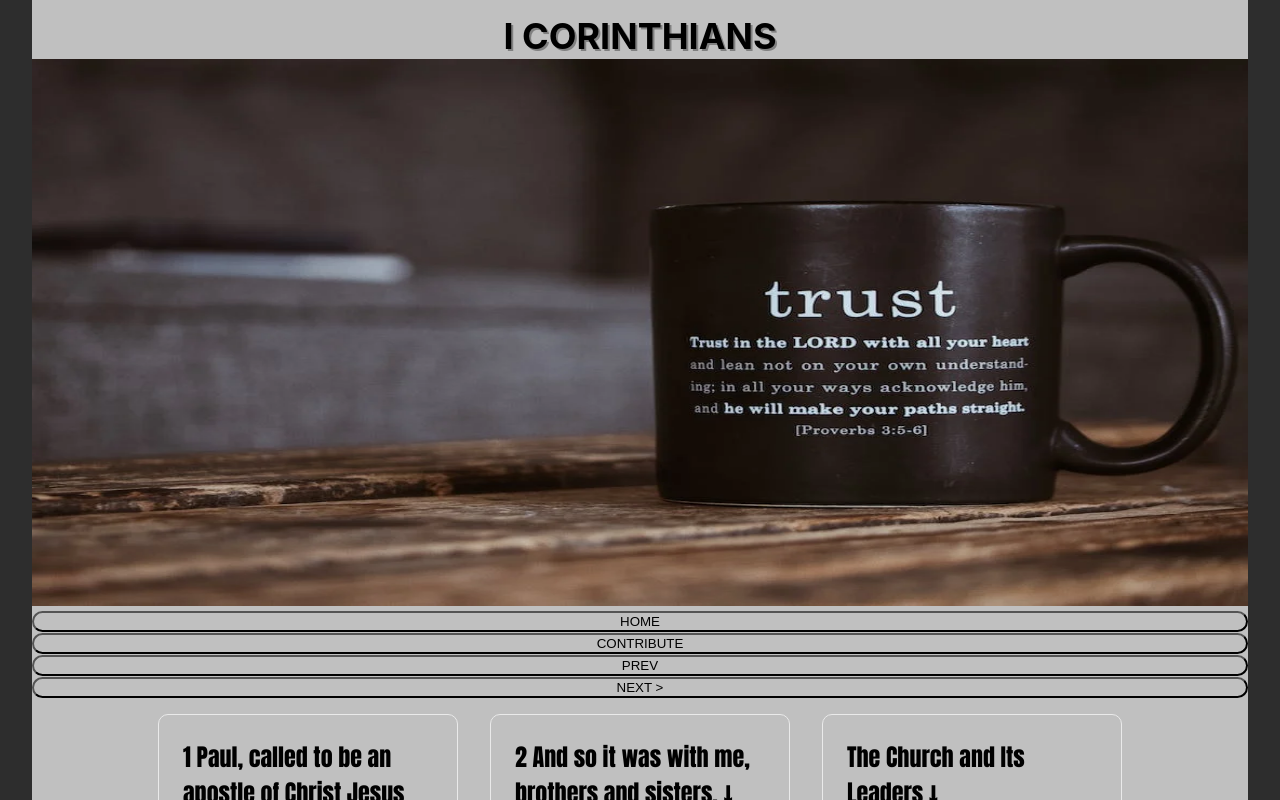
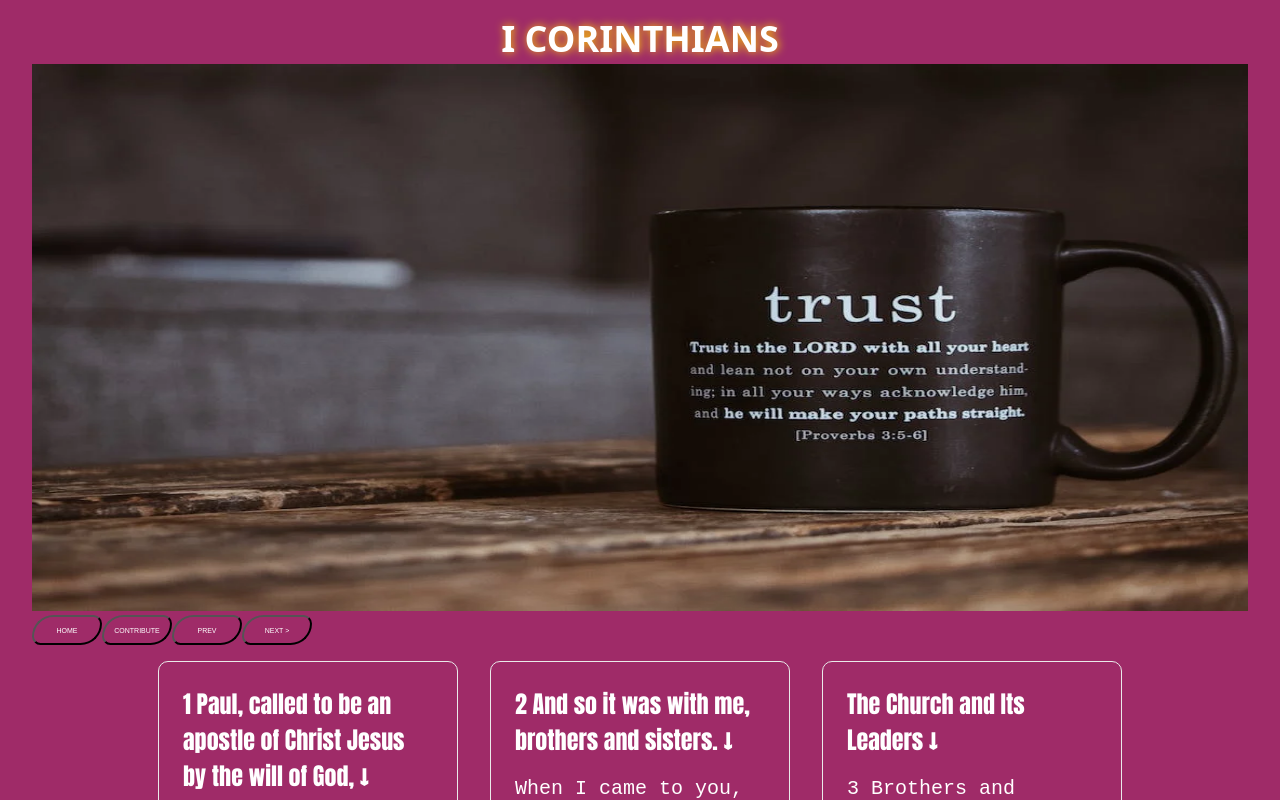
Before and after one commit to jnutt367/first_corinthians, a Next.js app: page / in a window 1280 px wide. Shown: the top 800 px of the page. Built offline with nearby package versions, Linux system fonts and the light colour scheme.

Commit message:
Update Home.module.css
new styles all purple include container

```diff
--- a/styles/Home.module.css
+++ b/styles/Home.module.css
@@ -1,14 +1,13 @@
 .container {
     padding: 0 2rem;
-    background-color: #2d2d2d;
+    background-color:  #9F2B68;
     background-size: cover;
     background-repeat: no-repeat;
 }
 
 .main {
-    background-color: silver;
-    background-size: contain;
-    background-size: contain;
+    background-color: #9F2B68;
+    background-size: cover;
     min-height: 100vh;
     padding: 4rem 0;
     flex: 1;
@@ -85,11 +84,12 @@
 
 
 .title {
+  color: white;
   position: relative;
   top: -50px;
   margin-top: 0;
-  font-family: Ariel, sans, , serif, sans-serif, cursive, fantasy;
-  text-shadow: 2px 2px grey;
+  font-family: Ariel, sans, serif, sans-serif, cursive, fantasy;
+  text-shadow: #FC0 1px 0 10px;
   font-size: 36px;
   margin-bottom: 3.5rem;
 }
@@ -102,7 +102,6 @@
 }
 
 .description {
-    color: grey;
     text-shadow: 1px 1px black;
     padding: 2rem;
     padding-right: 3rem;
@@ -111,16 +110,12 @@
     font-size: 1rem;
     max-width: 60rem;
 }
-.button {
-    width:100%;
-    background-color: silver;
-    border-radius: 15px;
-}
+
 
 
 .button:hover {
-     color: white;
-    background-color: brown;
+    color: black;
+    background-color:#CBC3E3;
     opacity: 0.7;
     text-shadow: 1px 1px black;
     opacity: 1;
@@ -138,20 +133,21 @@
     color: white;
 }
 
-.nav ul li {
+.nav {
     display: flex;
-    flex-basis: auto;
-    color: #fafafa;
+    flex-direction: row;
     justify-content: space-around;
-    list-style: none;
-    font-size: xx-large;
-    padding-top: 3rem;
-    font-family: Impact, Haettenschweiler, 'Arial Narrow Bold', sans-serif;
 }
-
-.nav ul:hover {
-    color: orange;
-    text-decoration: underline;
+.button {
+    color: white;
+    height: 30px;
+    width: 70px;
+    font-size: 7px;
+    border-radius: 50px 20px;
+    background-color: #9F2B68;
+    align-items: center;
+    justify-content: space-evenly;
+    padding: 5px;
 }
 
 .grid {
@@ -187,16 +183,16 @@
 }
 
 .card {
+    color: white;
     margin: 1rem;
     padding: 1.5rem;
     text-align: left;
-    color: inherit;
     max-height: 300px;
     overflow: scroll;
     text-decoration: none;
     border: 1px solid #eaeaea;
     border-radius: 10px;
-    transition: color 0.15s ease, border-color 0.15s ease;
+    transition: color 1s ease, border-color 0.15s ease;
     max-width: 300px;
     font-family: monospace;
 }
@@ -204,9 +200,10 @@
 .card:hover,
 .card:focus,
 .card:active {
+    display: inline;
     color: black;
     border-color: hsl(212, 100%, 48%);
-    background-image: url(/tea-stained.jpg);
+    background-image: url(/closeup-old-paper-texture-age-marks.jpg);
     background-repeat: no-repeat;
     background-size: cover;
     cursor: all-scroll;
```
